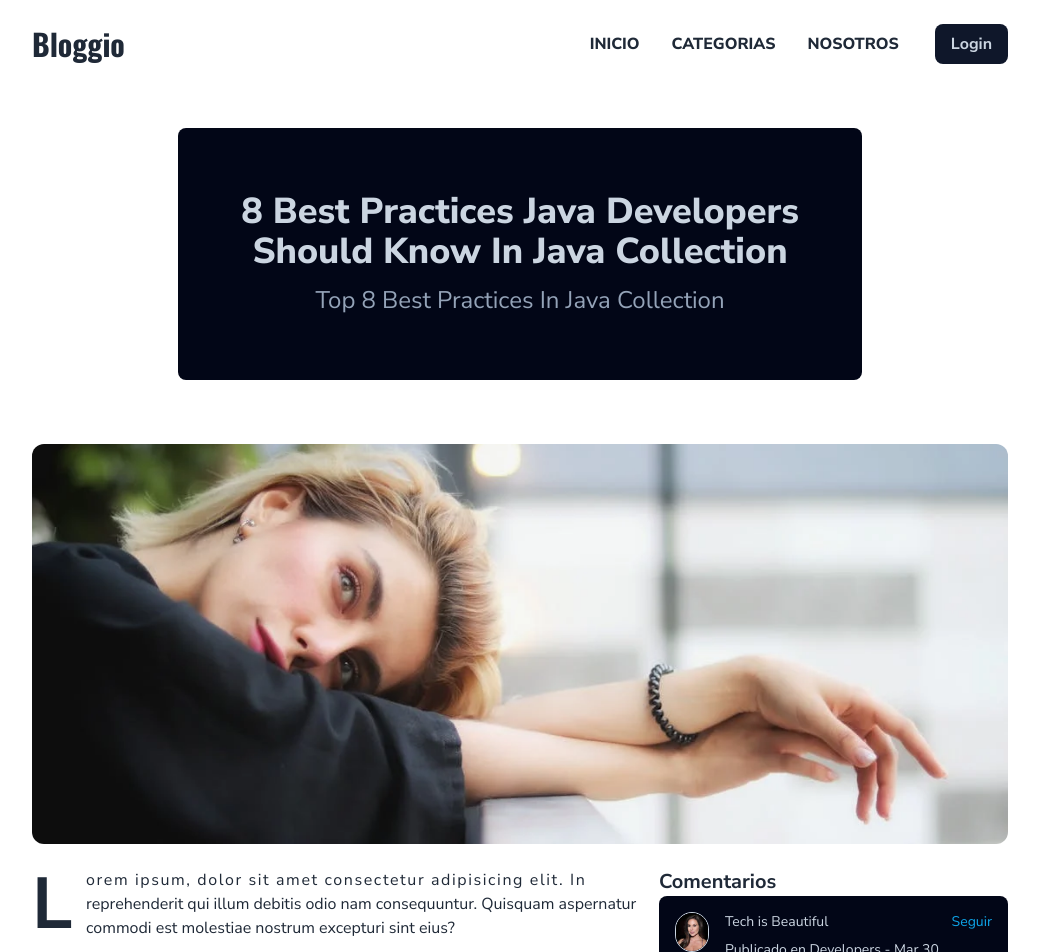
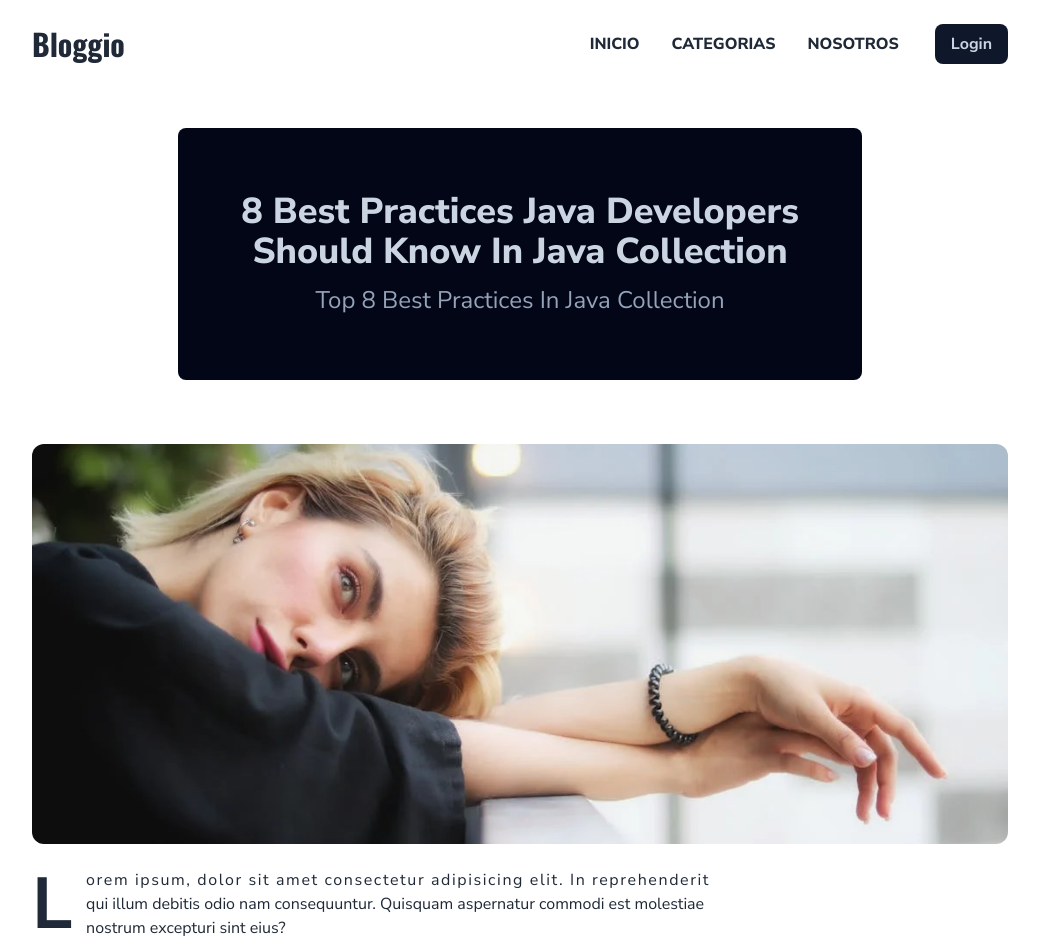
Before and after one commit to FernandoTelloL/bloggio, a React (Vite) app: page /detail-post in a window 1280 px wide. Shown: the top 952 px of the page, without its empty margins (120-1159 px from the left). Built offline with nearby package versions, Linux system fonts and the light colour scheme.

Commit message:
borrado componente Comments de DetailPost

```diff
--- a/src/pages/DetailPost.jsx
+++ b/src/pages/DetailPost.jsx
@@ -6,7 +6,6 @@ import {
 } from './../sections'
 import mainImage from '../assets/images/img1.webp'
 import secondaryImage from '../assets/images/img4.jpeg'
-import { Comments } from '../sections/detailPostPage/Comments'
 
 export const DetailPost = () => {
   return (
@@ -68,7 +67,6 @@ export const DetailPost = () => {
             <MenuBottomDetailPost />
           </article>
 
-          <Comments />
         </section>
         <hr className=' bg-slate-500' />
         <section className='mt-5 mb-6'>
```
